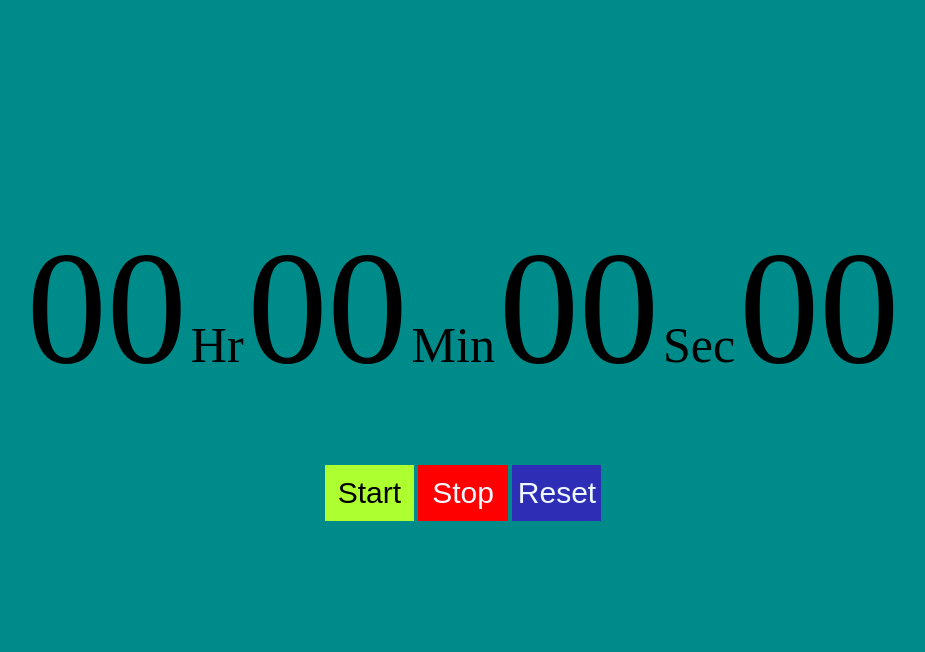
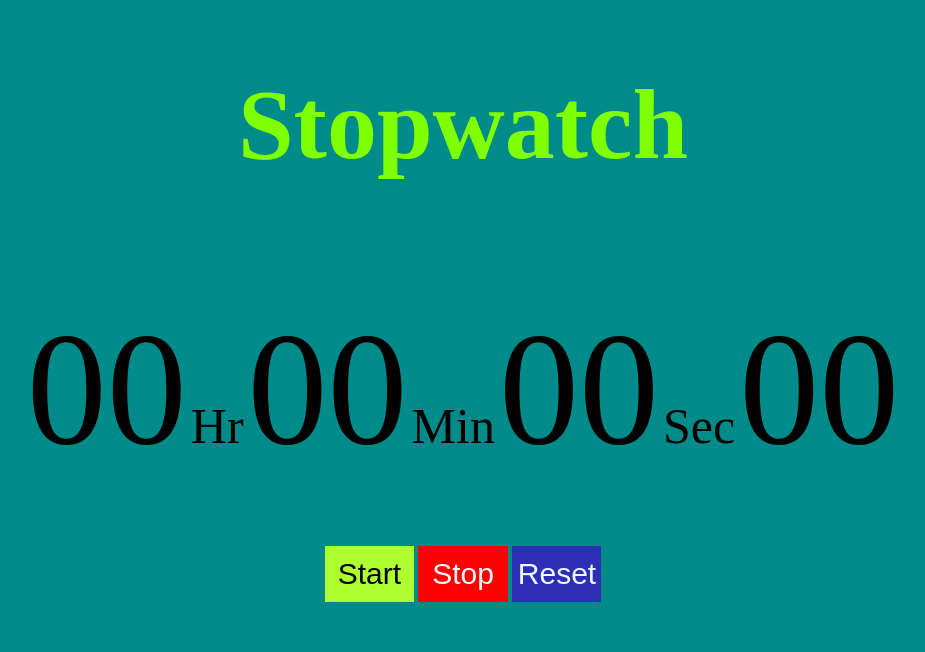
Before and after one commit to sabyasachi111/StopWatch_2023_Cn, a plain HTML site: page index.html in a window 1280 px wide. Shown: the whole page, without its empty margins (177-1102 px from the left). Drawn offline with Linux system fonts and the light colour scheme.

Commit message:
minor style change

```diff
--- a/index.html
+++ b/index.html
@@ -7,6 +7,10 @@
     <link rel="stylesheet" href="style.css">
 </head>
 <body>
+    <div id="Heaing">
+        <h1>Stopwatch</h1>
+    </div>
+    <div id="Watch_container">
         <div id="container">
             <div id="timer-container">
                     <span class="timer" id="hr">00</span>
@@ -24,6 +28,8 @@
                 <button class="btn" id="Reset" onclick="Reset()">Reset</button>
             </div>
         </div>
+    </div>
+
 
 
     <script src="scricpt.js"></script>
--- a/style.css
+++ b/style.css
@@ -1,12 +1,22 @@
 body{
     background-color: darkcyan;
+
+}
+#Heaing{
+    text-align: center;
+    font-size:50px;
+    color: chartreuse;
+}
+#Watch_container{
     display: flex;
     justify-content: center;
     align-items: center;
-    height: 90vh;
+    height: 50vh;
 }
 #btn-container{
     text-align: center;
+
+
 }
 .timer{
     font-size: 160px;
```
Lines whose indentation alone changed are shown as unchanged.
